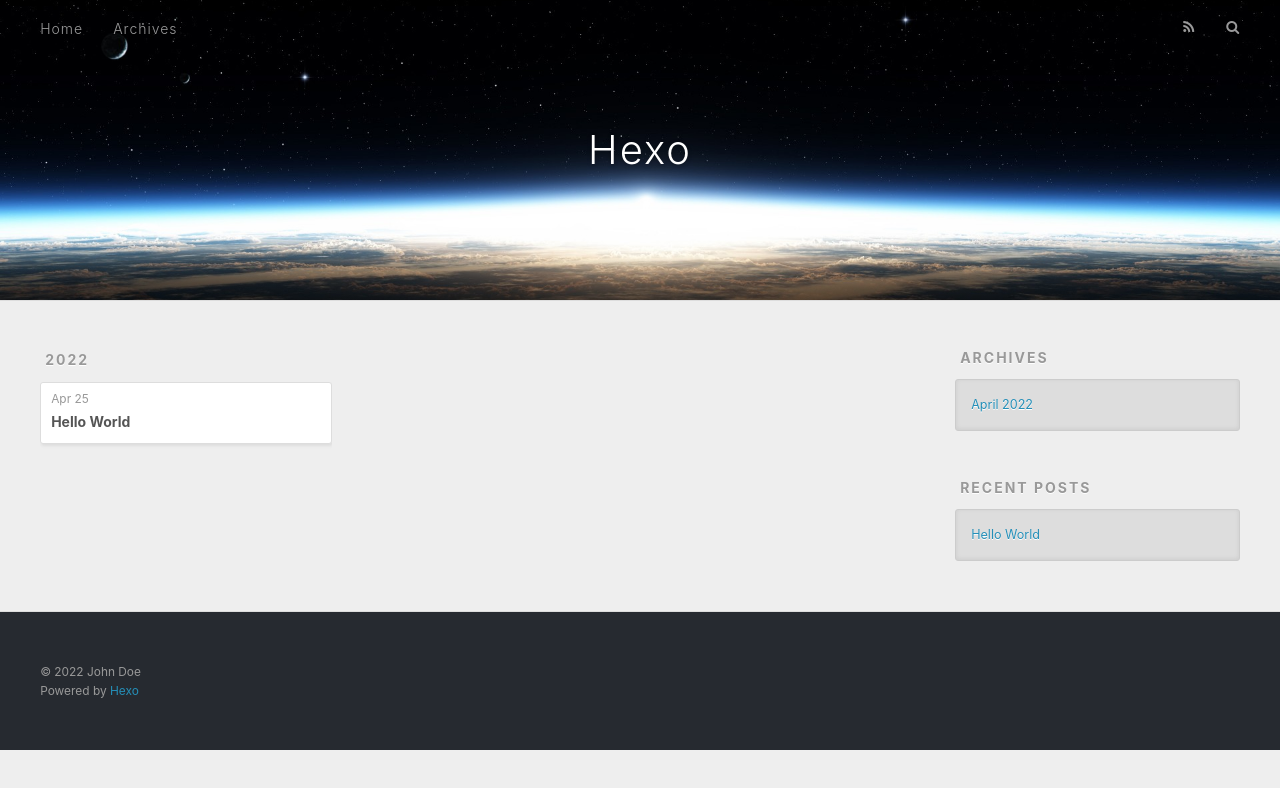
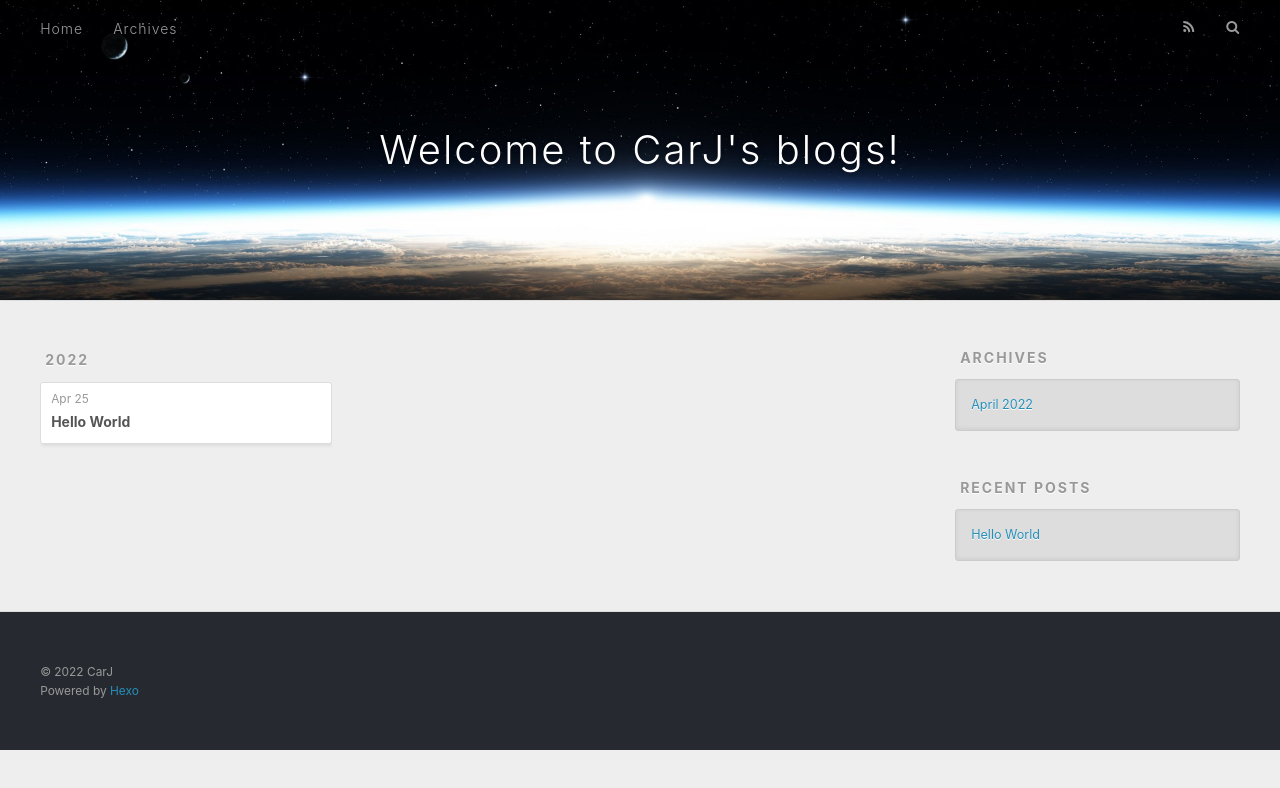
Before and after one commit to CarJJJJ/CarJJJJ.github.io, a plain HTML site: page archives/2022/04/index.html in a window 1280 px wide. Drawn offline with nearby package versions, Linux system fonts and the light colour scheme.

Commit message:
Site updated: 2022-04-25 22:26:52

```diff
--- a/archives/2022/04/index.html
+++ b/archives/2022/04/index.html
@@ -5,17 +5,17 @@
 
 
 
-  <title>Archives: 2022/4 | Hexo</title>
+  <title>Archives: 2022/4 | Welcome to CarJ&#39;s blogs!</title>
   <meta name="viewport" content="width=device-width, initial-scale=1, maximum-scale=1">
   <meta property="og:type" content="website">
-<meta property="og:title" content="Hexo">
+<meta property="og:title" content="Welcome to CarJ&#39;s blogs!">
 <meta property="og:url" content="http://example.com/archives/2022/04/index.html">
-<meta property="og:site_name" content="Hexo">
+<meta property="og:site_name" content="Welcome to CarJ&#39;s blogs!">
 <meta property="og:locale" content="en_US">
-<meta property="article:author" content="John Doe">
+<meta property="article:author" content="CarJ">
 <meta name="twitter:card" content="summary">
 
-    <link rel="alternate" href="/atom.xml" title="Hexo" type="application/atom+xml">
+    <link rel="alternate" href="/atom.xml" title="Welcome to CarJ&#39;s blogs!" type="application/atom+xml">
 
 
     <link rel="icon" href="/favicon.png">
@@ -36,7 +36,7 @@
   <div id="header-outer" class="outer">
     <div id="header-title" class="inner">
       <h1 id="logo-wrap">
-        <a href="/" id="logo">Hexo</a>
+        <a href="/" id="logo">Welcome to CarJ&#39;s blogs!</a>
       </h1>
 
     </div>
@@ -141,7 +141,7 @@
 
   <div class="outer">
     <div id="footer-info" class="inner">
-      &copy; 2022 John Doe<br>
+      &copy; 2022 CarJ<br>
       Powered by <a href="http://hexo.io/" target="_blank">Hexo</a>
     </div>
   </div>
```
Also changed, not shown: 2022/04/25/hello-world/index.html (+7 -7 lines), archives/2022/index.html (+7 -7 lines), archives/index.html (+7 -7 lines), index.html (+8 -8 lines).
